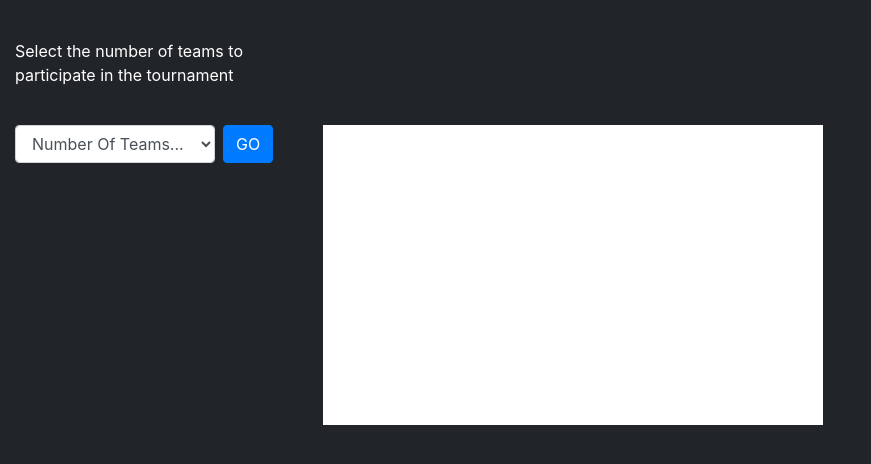
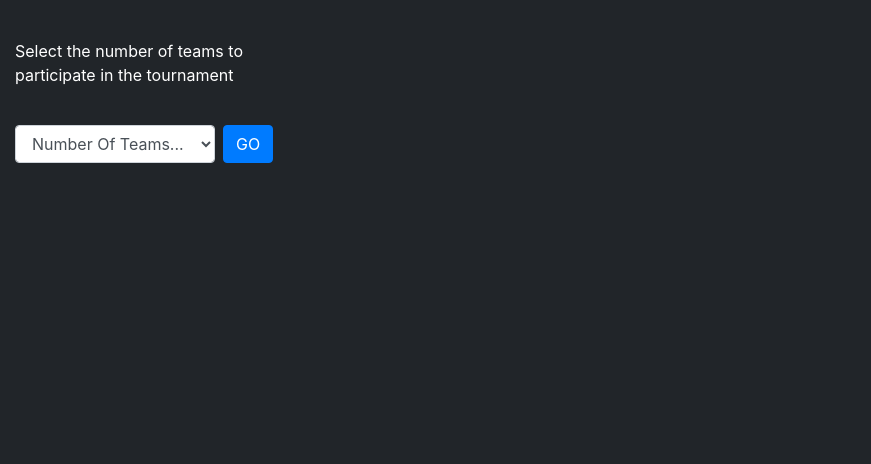
Before and after one commit to DanaKhoshnaw/Warzone-FrontEnd, a PHP site: page /tournament.html in a window 1280 px wide. Shown: the part 256-720 px from the top of the page, without its empty margins (0-871 px from the left). Run offline with PHP 8.4, Linux system fonts and the light colour scheme; some libraries are stand-ins or nearby versions.

Commit message:
Styling for tournament

```diff
--- a/tournament.css
+++ b/tournament.css
@@ -60,17 +60,20 @@ label {
 .name-box {
     display: flex;
     flex-direction: column;
-    padding: 15px;
+    margin-left: 30px;
 }
 
 .match-up-div {
     float: left;
     height: 300px;
-    background-color: white;
     margin-left: 50px;
     margin-right: 50px;
     display: flex;
     flex-flow: column;
     min-width: 500px;
     white-space: pre;
+    align-items: center;
+    font-size: 35px;
+    font-weight: 800;
+    color: white;
 }
```
